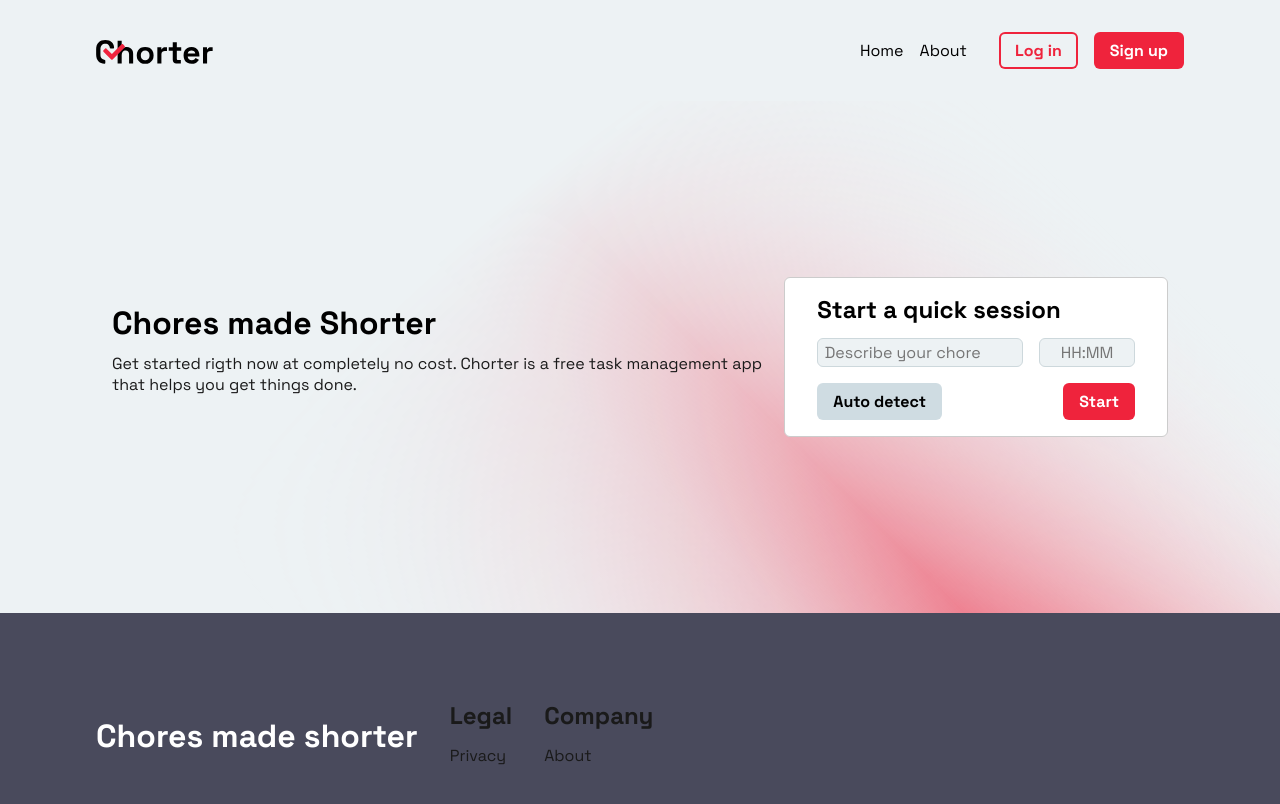
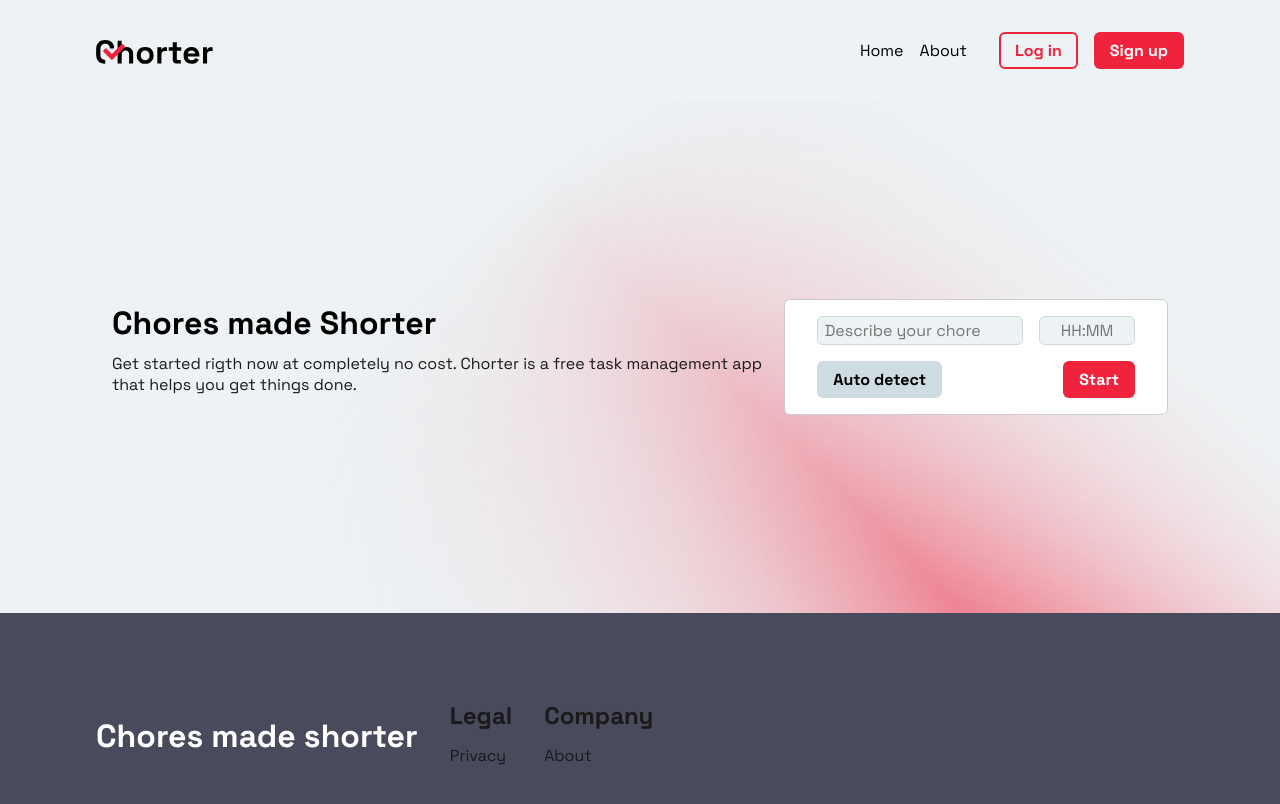
Before and after one commit to lutzseverino/dam-m04--chorter, a Next.js app: page / in a window 1280 px wide. Shown: the top 804 px of the page. Built offline with nearby package versions, Linux system fonts and the light colour scheme.

Commit message:
feat: add floaty dialog
refactor and improve style of component

```diff
--- a/components/Dialog.jsx
+++ b/components/Dialog.jsx
@@ -1,43 +1,57 @@
-import { Heading2 } from "./Headings";
+import React, { useState } from "react";
 
 import styled from "styled-components";
 
+const StyledBackdrop = styled.div`
+  position: fixed;
+  top: 0;
+  left: 0;
+  right: 0;
+  bottom: 0;
+  background: rgba(0, 0, 0, 0.5);
+`;
+
 const StyledDialog = styled.div`
-  display: flex;
-  flex-direction: column;
-  justify-content: space-between;
+  ${({ floating }) =>
+    floating &&
+    `
+    position: fixed;
+    top: 50%;
+    left: 50%;
+    transform: translate(-50%, -50%);
+    `}
 
-  padding: 1rem 2rem;
+  max-width: 64ch;
 
-  background-color: white;
+  background: white;
+  padding: 16px 32px;
   border-radius: 6px;
   border: 1px solid #cccccc;
-
-  max-width: 64ch;
 `;
 
-const StyledHeader = styled.header`
-  display: flex;
-  flex-direction: row;
-  justify-content: space-between;
-  align-items: center;
-  gap: 1rem;
-`;
+const Dialog = ({ onClose, children, floating }) => {
+  const [isVisible, setIsVisible] = useState(true);
 
-const Dialog = ({ title, children, closeable, onClose }) => {
+  const handleClose = () => {
+    if (onClose) onClose();
+
+    setIsVisible(false);
+  };
+
   return (
-    <StyledDialog>
-      <StyledHeader>
-        <Heading2>{title}</Heading2>
-        {closeable && <button onClick={onClose}></button>}
-      </StyledHeader>
-      {children}
-    </StyledDialog>
+    isVisible && (
+      <>
+        {floating && <StyledBackdrop onClick={handleClose} />}
+        <StyledDialog floating={floating}>
+          {children}
+          {onClose &&
+            {
+              /* TODO: Close button */
+            }}
+        </StyledDialog>
+      </>
+    )
   );
 };
 
-Dialog.defaultProps = {
-  onClose: () => {},
-};
-
 export default Dialog;
```
